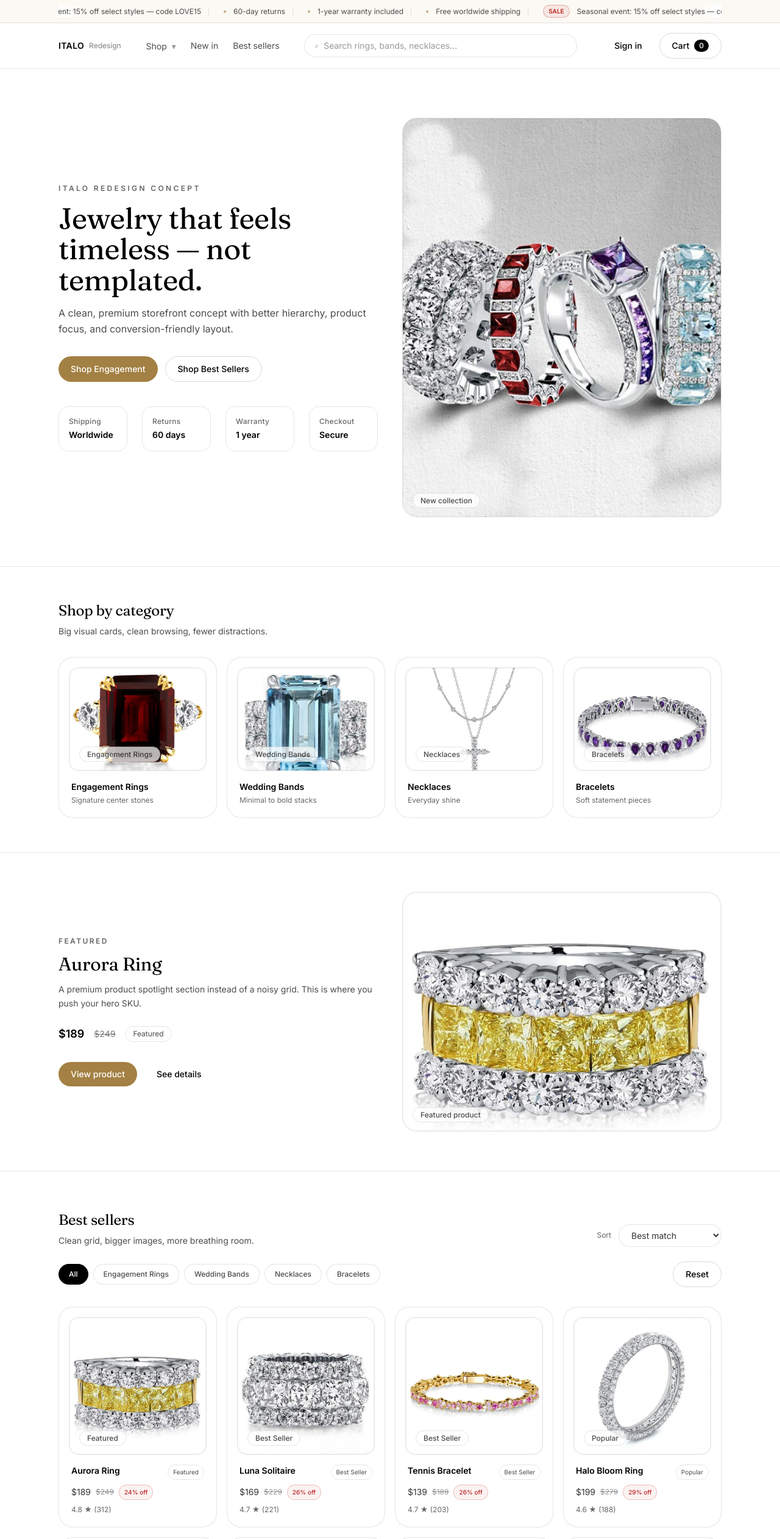
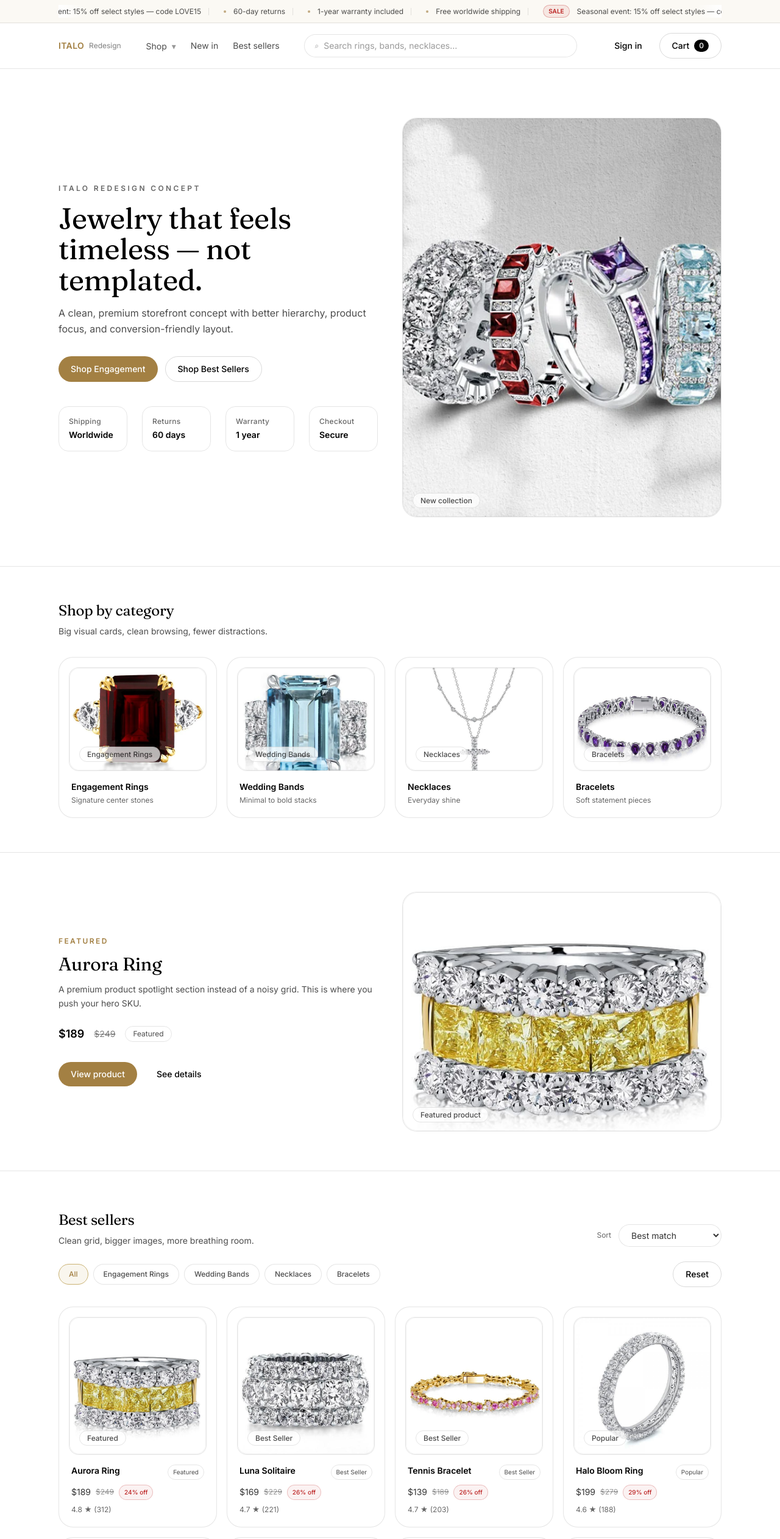
Before and after one commit to Ms-Njuguna/italo-jewelry-redesign, a React (Vite) app: page / in a window 1280 px wide. Shown: the top 2523 px of the page at 61% size. Built offline with nearby package versions, Linux system fonts and the light colour scheme.

Commit message:
style: luxury polish phase

```diff
--- a/src/components/sections/FeaturedProduct.jsx
+++ b/src/components/sections/FeaturedProduct.jsx
@@ -13,7 +13,7 @@ export default function FeaturedProduct() {
         <div className="grid gap-10 lg:grid-cols-2 lg:items-center">
           <div className="order-2 lg:order-1">
             <Reveal>
-              <p className="text-xs font-semibold tracking-[0.2em] text-black/60">
+              <p className="text-xs font-semibold tracking-[0.2em] text-[rgb(var(--accent-strong))]">
                 FEATURED
               </p>
             </Reveal>
--- a/src/components/sections/Navbar.jsx
+++ b/src/components/sections/Navbar.jsx
@@ -29,7 +29,7 @@ export default function Navbar({ query, onQueryChange }) {
         <div className="flex items-center justify-between gap-4">
           {/* Logo */}
           <a href="#top" className="flex items-center gap-2">
-            <span className="text-sm font-semibold tracking-wide">ITALO</span>
+            <span className="text-[rgb(var(--accent-strong))] text-sm font-semibold tracking-wide">ITALO</span>
             <span className="text-xs text-black/50">Redesign</span>
           </a>
 
--- a/src/components/ui/FilterChips.jsx
+++ b/src/components/ui/FilterChips.jsx
@@ -13,7 +13,7 @@ export default function FilterChips({ value, onChange, options }) {
             className={cn(
               "rounded-full border px-4 py-2 text-xs font-medium transition",
               active
-                ? "border-black bg-black text-white"
+                ? "border-[rgb(var(--accent))] bg-[rgb(var(--accent)/0.12)] text-[rgb(var(--accent-strong))]"
                 : "border-black/10 bg-white text-black/70 hover:bg-black/5"
             )}
           >
--- a/src/index.css
+++ b/src/index.css
@@ -8,6 +8,7 @@
   --accent: 202 178 115;      /* champagne gold */
   --accent-strong: 163 128 67;/* deeper gold */
   --sale: 188 34 34;          /* restrained red (not neon) */
+  --secondary: 120 113 108;
 }
 
 html, body {
```
